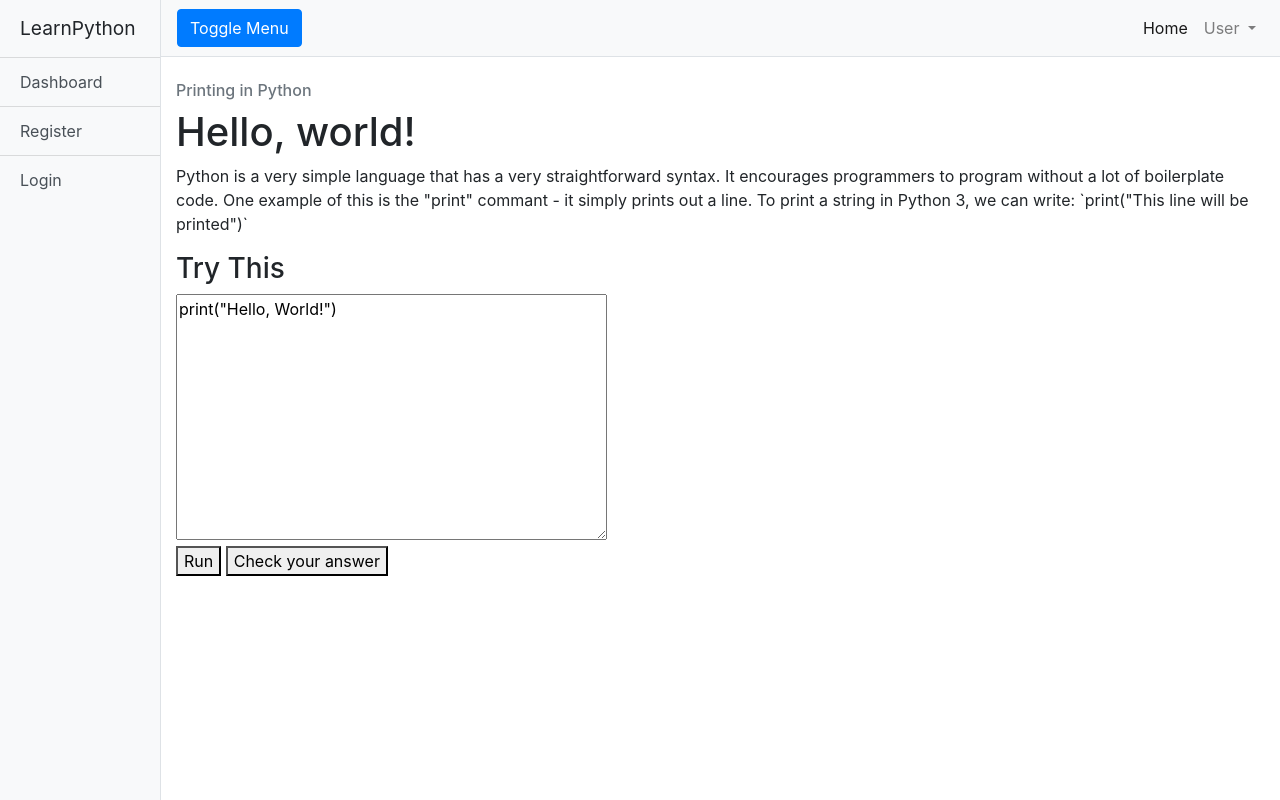
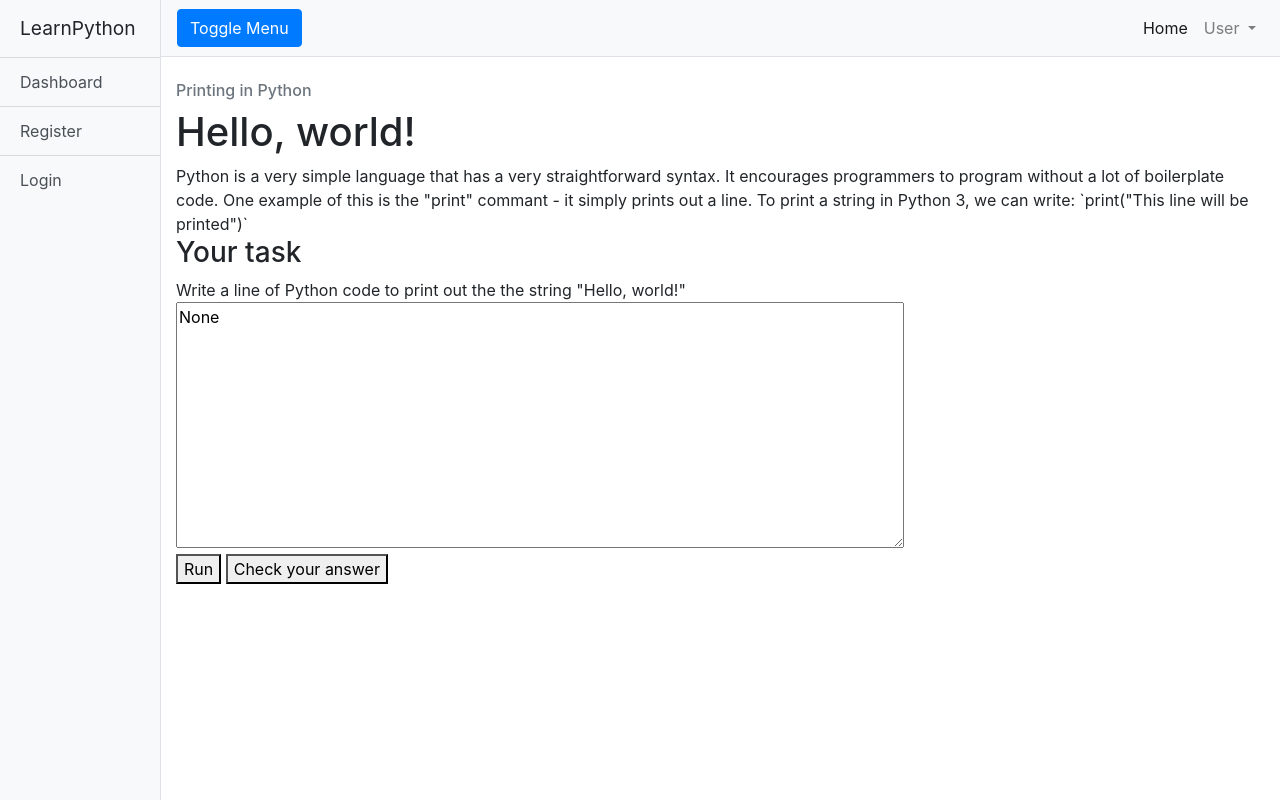
Before and after one commit to mrblue6ix/CITS3403Project, a Flask app: template app/templates/activity.html in a window 1280 px wide. Run offline with Flask 2, Linux system fonts and the light colour scheme; the template is opened without the code that fills it: values that come from a table or form of the project are taken from there, others are empty; data comes from the database, SQL or seed files in the repository; some libraries are stand-ins or nearby versions.

Commit message:
Added checking answer and submitting answer

```diff
--- a/app/templates/activity.html
+++ b/app/templates/activity.html
@@ -14,8 +14,12 @@
   {% else %}
   <h6 class="mt-4 text-muted">{{module.title}}</h6 >
   <h1>{{activity.title}}</h1>
-  <p>{{activity.prompt}}</p>
+  {{activity.prompt | safe }}
 
+  {% if activity.question %}
+    <h3 id="your-task">Your task {% if is_completed %} <i class="fas fa-check-circle"></i> {% endif %}</h3>
+    {{activity.question | safe}}
+  {% endif %}
   <script type="text/javascript">
     // output functions are configurable.  This one just appends some text
     // to a pre element.
@@ -53,10 +57,8 @@
     }
     </script>
 
-    <h3>Try This</h3>
     <form>
-    <textarea id="yourcode" cols="40" rows="10">print("Hello, World!")
-    </textarea><br />
+    <textarea id="yourcode" cols="69" rows="10">{% if saved %}{{saved}}{% else %}{{activity.prefill}}{% endif %}</textarea><br />
     <button type="button" onclick="runit()">Run</button>
     <button type="button" onclick="checkAns()">Check your answer</button>
     </form>
@@ -66,14 +68,49 @@
 
     <script type="text/javascript">
     function checkAns() {
+        // Save the code
+        var user_code = $("#yourcode").val()
+        $.post('/save/{{module.name}}/{{activity.name}}',{
+          code:user_code
+        }, function (data, status){
+          console.log(data)
+          if ("saved" in data){
+            $("#save-alert").fadeTo(2000, 500).slideUp(500, function() {
+              $("#save-alert").slideUp(500);
+            })
+          }
+        })
+        // Submit the code
         var userans = $.trim($("#output").html())
-        if(userans == "Hello, World!"){ //This if statement doesn't work, I can't tell why.
-          window.alert("Good Job, go to the next activity");
-          //button here on the alrert to go to next activity???
+        $.post("/submit/{{module.name}}/{{activity.name}}", {
+          answer: userans
+        }, function(data, status){
+          alert(data['message'])
+          if ("unlocked" in data) {
+            // We were successful! display unlocked content
+            $("#your-task").append("<i class='fas fa-check-circle'></i>")
+          }
+        }).fail(function(err, status){
+          // something went wrong
+          console.log(err)
+        })
+
+    }
+
+    function save() {
+      var user_code = $("#yourcode").val()
+      $.post('/save/{{module.name}}/{{activity.name}}',{
+        code:user_code
+      }, function (data, status){
+        console.log(data)
+        if ("saved" in data){
+          $("#save-alert").fadeTo(2000, 500).slideUp(500, function() {
+            $("#save-alert").slideUp(500);
+          })
         }
-        console.log(userans);
-        //put code here to let user go on to next activity
+      })
     }
+
     </script>
 
 
```
